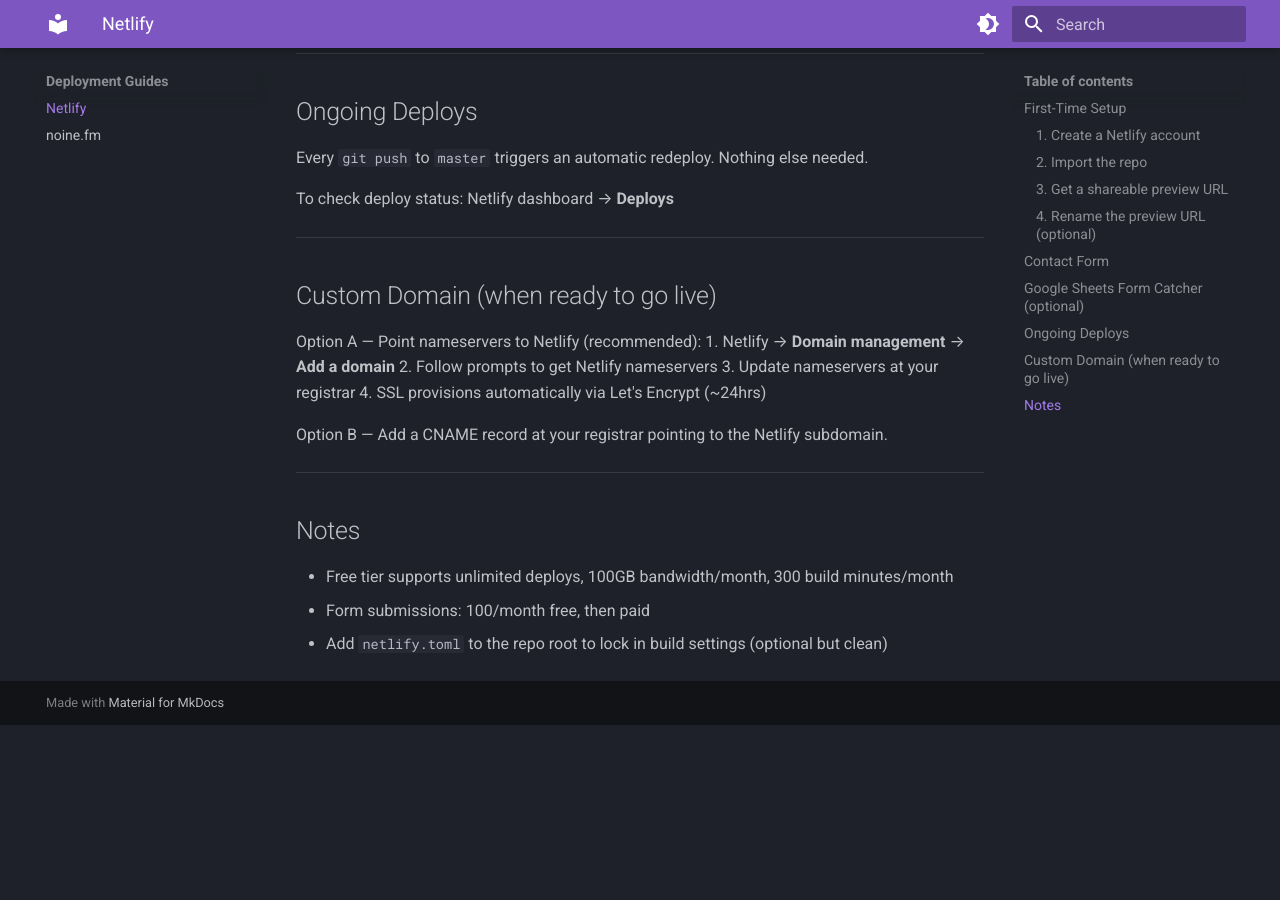
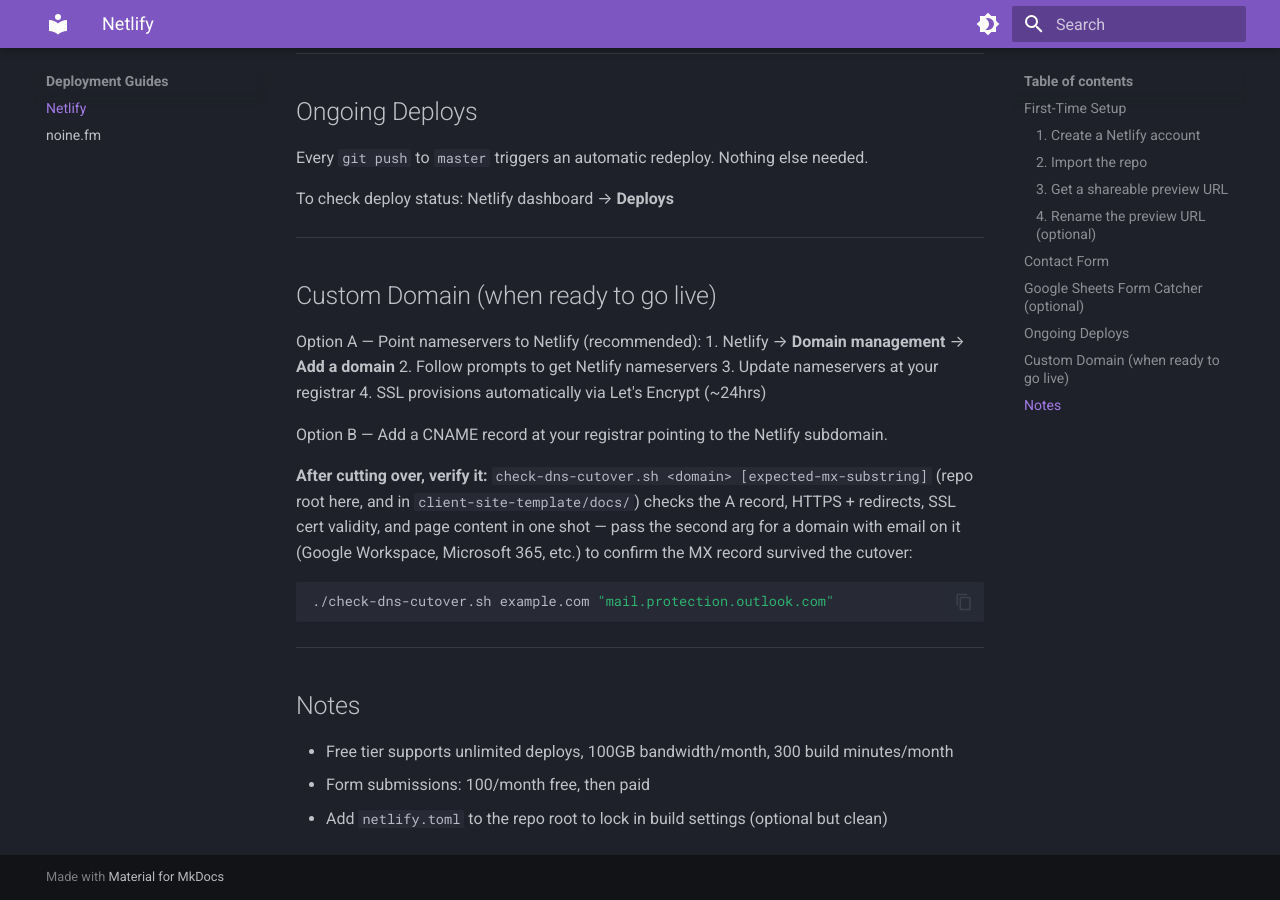
Before and after one commit to telegit/dev-setup, an MkDocs documentation site: the page built from docs/netlify-deployment.md, in a window 1280 px wide and 900 px high, scrolled down 1568 px. Built offline with MkDocs 1.6.1 and Material for MkDocs 9.7.7, drawn with Linux system fonts in a browser that asks for light colours; before the commit the page ends 2293 px from its top, so only the background shows below that.

Commit message:
Add check-dns-cutover.sh, verified against the Seva DNS cutover
Read-only sanity check for a "point DNS at Netlify" moment: A record,
HTTPS response + server header, redirects, cert validity, page
content, and (optional arg) confirms MX/email wasn't clobbered by the
cutover. Same script lives in client-site-template/docs/ for use from
a client repo directly.

Co-Authored-By: Claude Sonnet 5 <noreply@anthropic.com>

````diff
--- a/docs/netlify-deployment.md
+++ b/docs/netlify-deployment.md
@@ -76,6 +76,17 @@ Option A — Point nameservers to Netlify (recommended):
 
 Option B — Add a CNAME record at your registrar pointing to the Netlify subdomain.
 
+**After cutting over, verify it:** `check-dns-cutover.sh <domain>
+[expected-mx-substring]` (repo root here, and in `client-site-template/docs/`)
+checks the A record, HTTPS + redirects, SSL cert validity, and page content
+in one shot — pass the second arg for a domain with email on it (Google
+Workspace, Microsoft 365, etc.) to confirm the MX record survived the
+cutover:
+
+```bash
+./check-dns-cutover.sh example.com "mail.protection.outlook.com"
+```
+
 ---
 
 ## Notes
````
Also changed, not shown: 1 other file.
